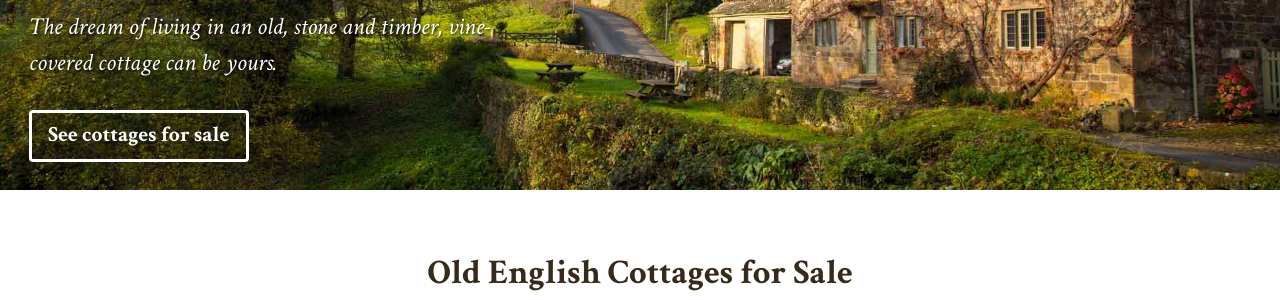
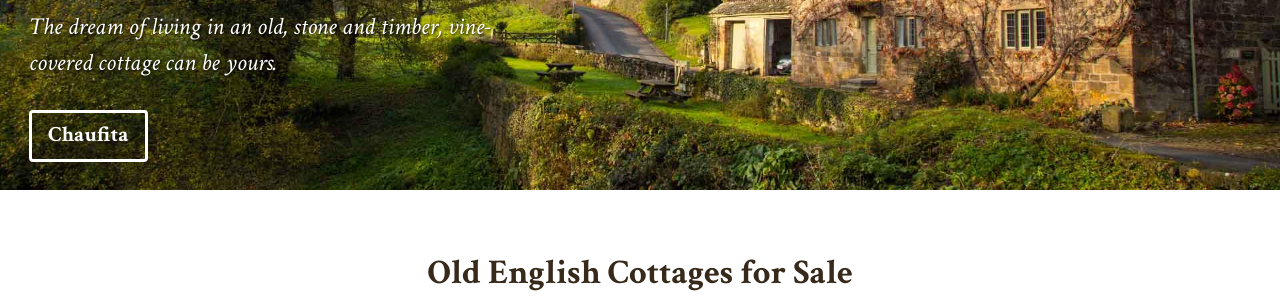
Before and after one commit to edgarbrignoni/jekyll-netlify-cms, a Jekyll site: the page built from index.html, in a window 1280 px wide. Shown: the part 343-643 px from the top of the page. Built offline with Jekyll 4.4.1, drawn with Linux system fonts in a browser that asks for light colours.

Commit message:
Update Pages “home”

```diff
--- a/_data/home.yml
+++ b/_data/home.yml
@@ -1,15 +1,15 @@
 banner:
-  title: "New Life in an Old Cottage"
-  text: "The dream of living in an old, stone and timber, vine-covered cottage can be yours."
-  button: "See cottages for sale"
-  image: "/images/uploads/banner.jpg"
-
+  title: New Life in an Old Cottage
+  text: The dream of living in an old, stone and timber, vine-covered cottage can
+    be yours.
+  button: Chaufita
+  image: /images/uploads/banner.jpg
 cottages:
-  title: "Old English Cottages for Sale"
-  text: "Browse our most recent selection of cozy English cottages for sale."
-  button: "See all cottages"
-
+  title: Old English Cottages for Sale
+  text: Browse our most recent selection of cozy English cottages for sale.
+  button: See all cottages
 blog:
-  title: "Follow along"
-  text: "Read up on the recent happenings related to our business and English cottages."
-  button: "Read more updates"
+  title: Follow along
+  text: Read up on the recent happenings related to our business and English
+    cottages.
+  button: Read more updates
```
